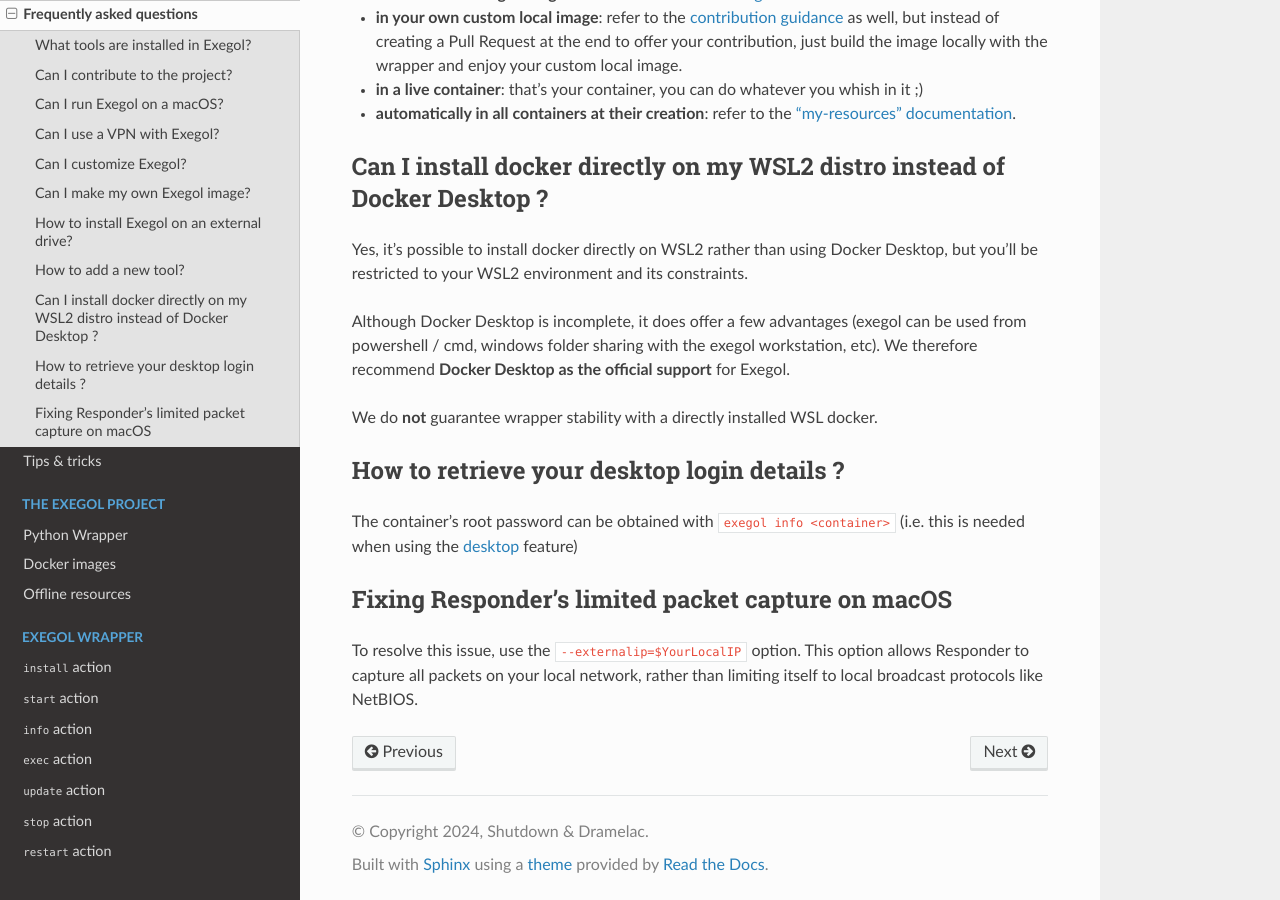
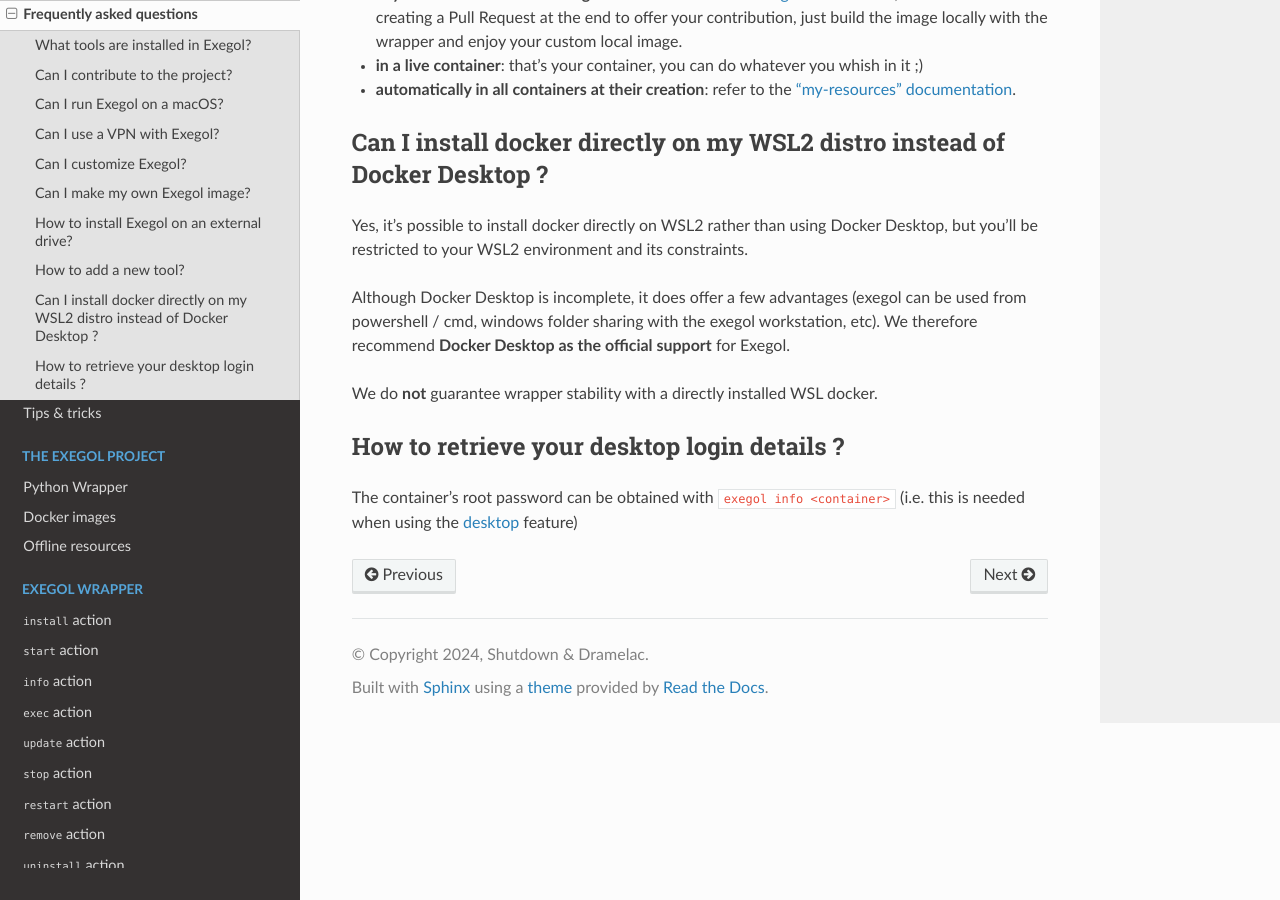
Before and after one commit to ThePorgs/Exegol-docs, a Sphinx documentation site: the page built from source/getting-started/faq.rst, in a window 1280 px wide and 900 px high, scrolled down 2764 px. Built offline with Sphinx 7.4.7 and the Read the Docs theme 3.1.0, drawn with Linux system fonts in a browser that asks for light colours; some of the changed text lies outside the part shown.

Commit message:
Move the issue Responder in FAQ to troubleshooting

```diff
--- a/source/getting-started/faq.rst
+++ b/source/getting-started/faq.rst
@@ -103,8 +103,3 @@
 The container's root password can be obtained with ``exegol info <container>`` (i.e. this is needed when using the :doc:`desktop </the-exegol-project/python-wrapper>` feature)
 
 .. TODO: add a note, when the Desktop feature is in prod, that explains the ups and dows of X11 vs. Desktop mode.
-
-Fixing Responder's limited packet capture on macOS
-==================================================
-
-To resolve this issue, use the ``--externalip=$YourLocalIP`` option. This option allows Responder to capture all packets on your local network, rather than limiting itself to local broadcast protocols like NetBIOS.
--- a/source/getting-started/troubleshooting.rst
+++ b/source/getting-started/troubleshooting.rst
@@ -120,3 +120,8 @@
     git config core.autocrlf false
     git rm -rf --cached .
     git reset --hard HEAD
+
+Fixing Responder's limited packet capture on macOS
+==================================================
+
+To resolve this issue, use the ``--externalip=$YourLocalIP`` option. This option allows Responder to capture all packets on your local network, rather than limiting itself to local broadcast protocols like NetBIOS.
```
